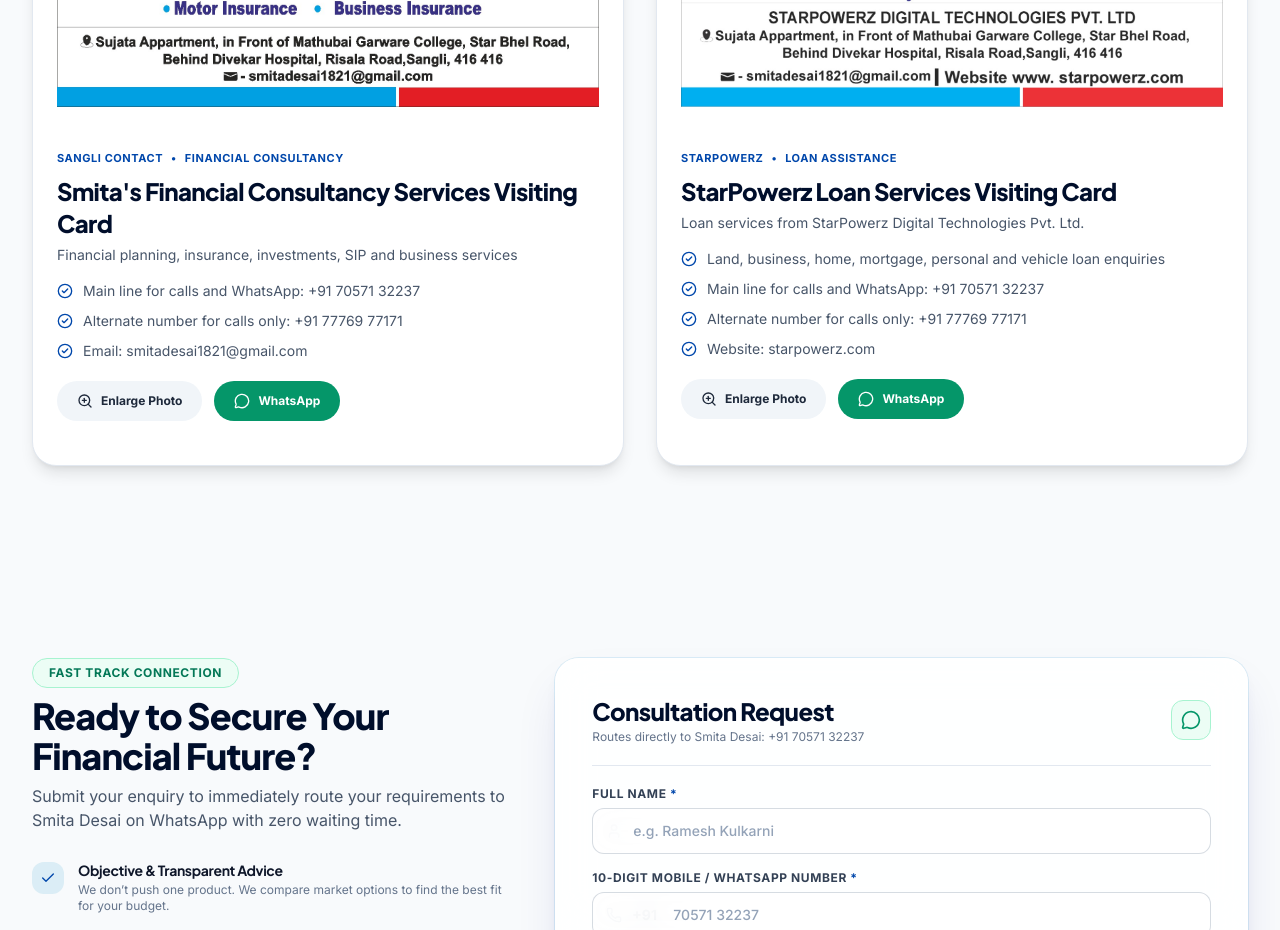
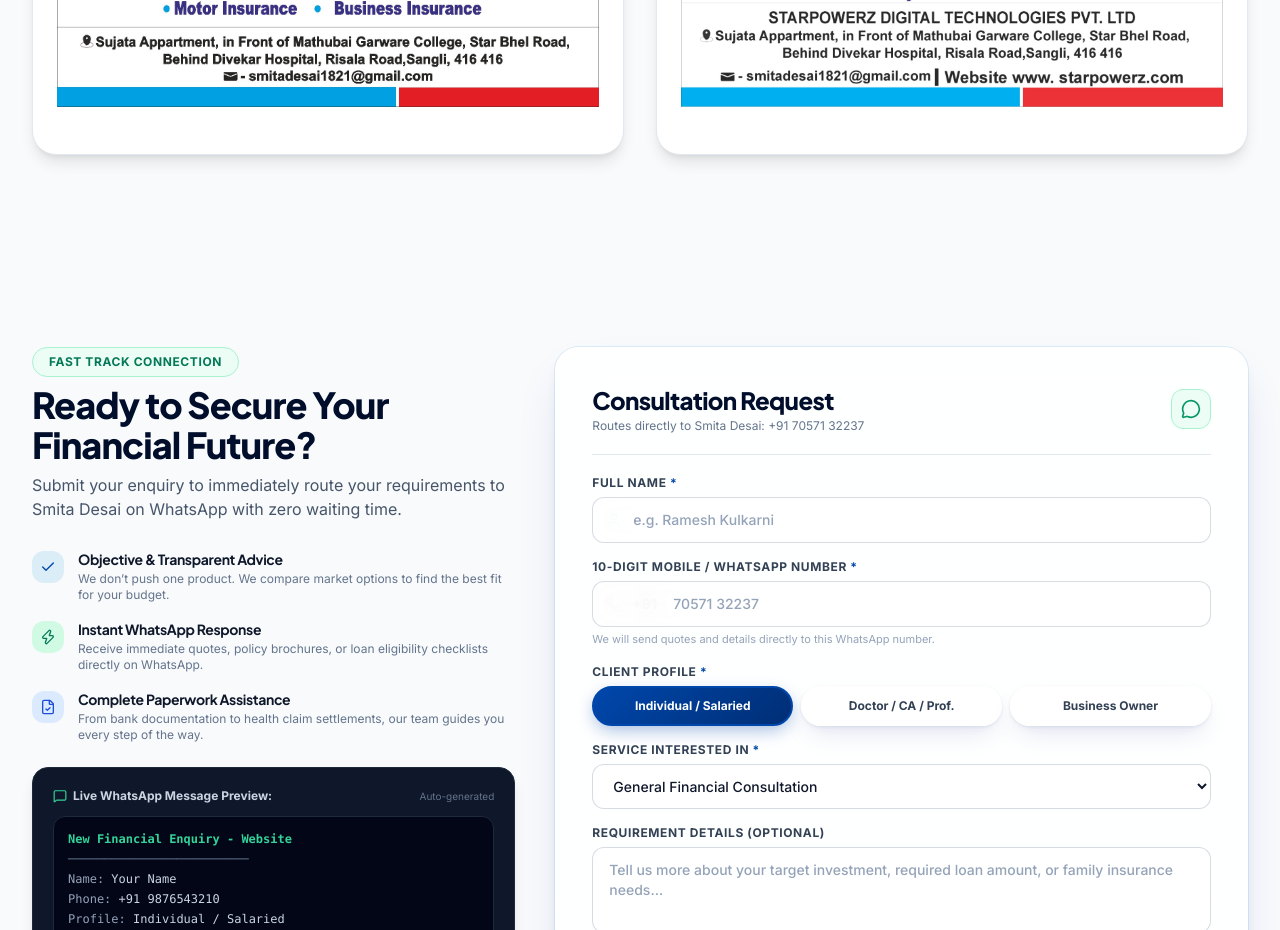
Before and after one commit to Adi-0408/smitas_financial_consultancy_services, a React (Vite) app: page / in a window 1280 px wide. Shown: the part 10780-11710 px from the top of the page. Built offline with nearby package versions, Linux system fonts and the light colour scheme; a web font is replaced by a local one.

Commit message:
Show visiting card images without details

```diff
--- a/src/App.jsx
+++ b/src/App.jsx
@@ -2373,10 +2373,6 @@ export default function App() {
                   >
                     <img src={item.src} alt={item.title} className="h-full w-full object-contain" loading="lazy" />
                   </button>
-                  <GalleryItemDetails
-                    item={item}
-                    onOpen={card => setLightboxData({ open: true, src: card.src, caption: card.caption })}
-                  />
                 </article>
               ))}
             </div>
```
